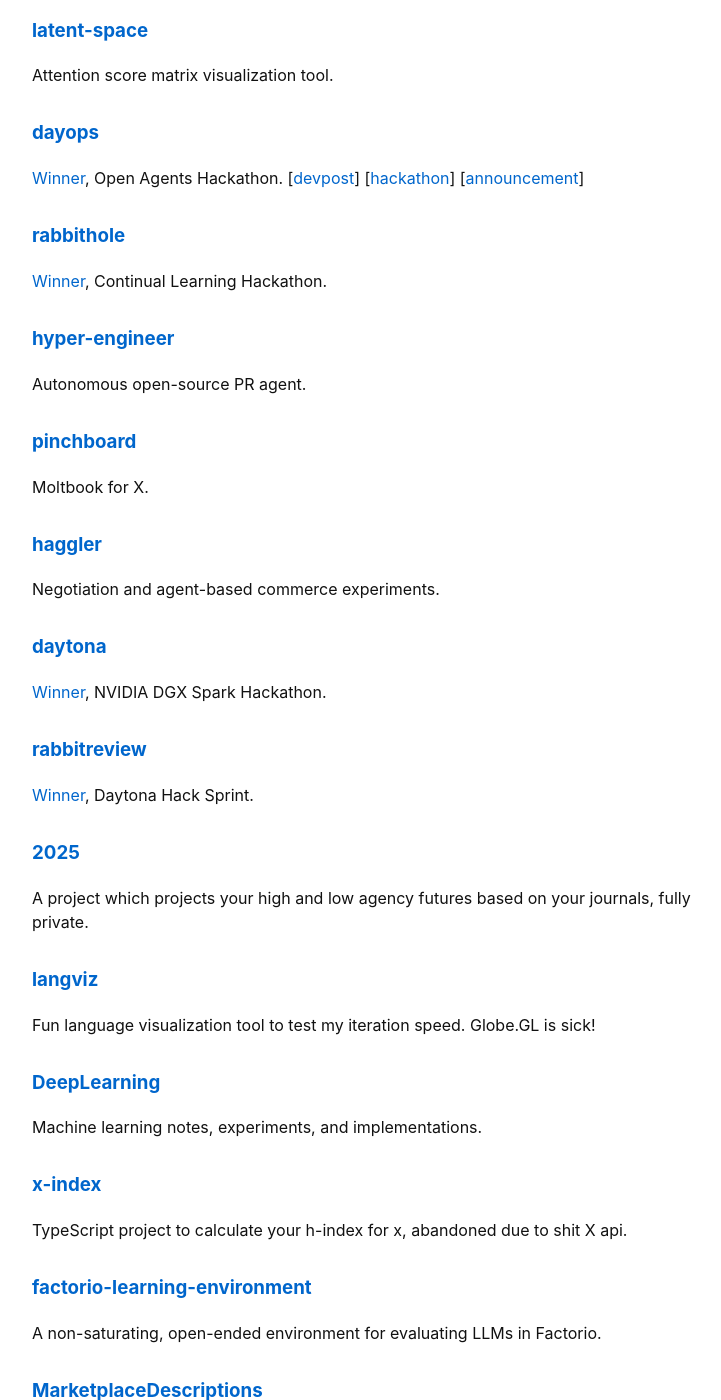
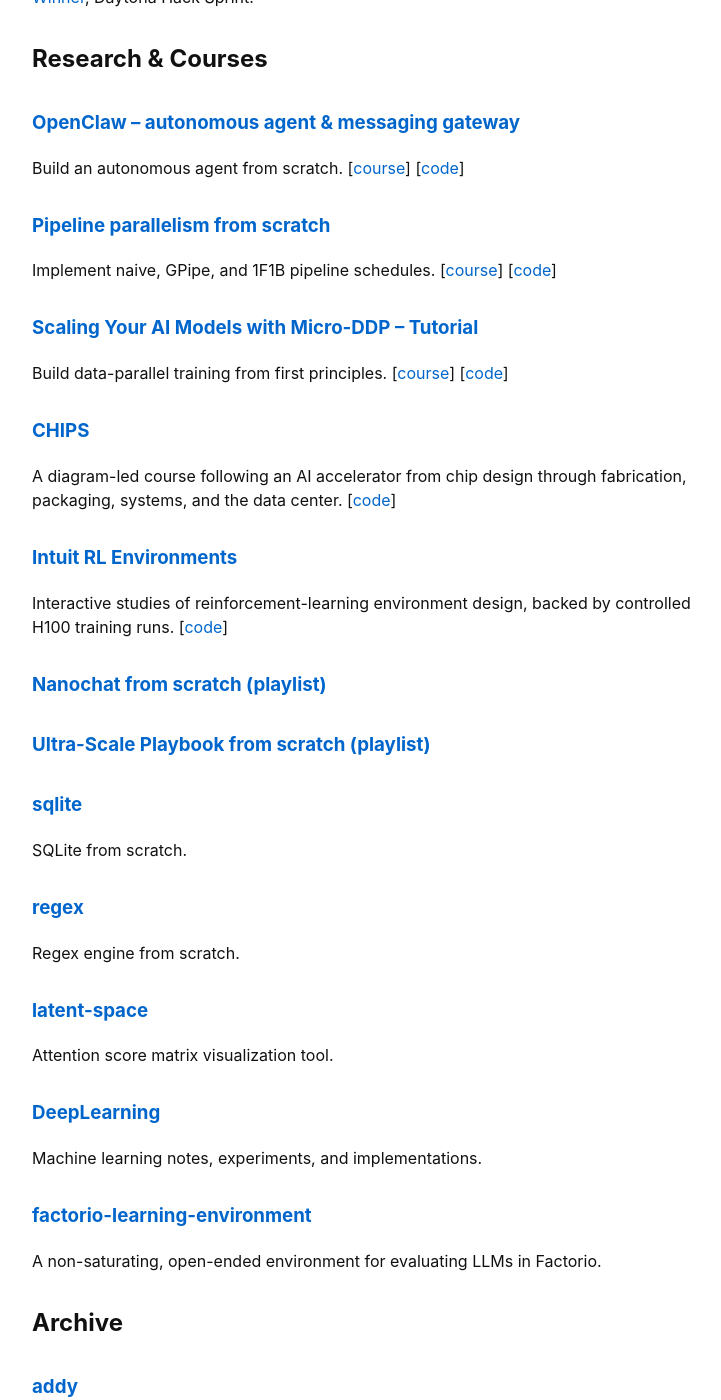
Before and after one commit to kiankyars/kiankyars.github.io, a Jekyll site: the page built from build.md, in a window 1280 px wide and 1400 px high, scrolled down 1109 px. Shown: the whole window, without its empty margins (262-983 px from the left). Built offline with Jekyll 4.4.1, drawn with Linux system fonts in a browser that asks for light colours; some of the changed text lies outside the part shown.

Commit message:
Curate Build page projects

```diff
--- a/build.md
+++ b/build.md
@@ -4,41 +4,19 @@
 permalink: /build/
 ---
 
-## YouTube
-
-### [OpenClaw – autonomous agent & messaging gateway](https://www.youtube.com/watch?v=n1sfrc-RjyM)
-
-### [Pipeline parallelism from scratch](https://www.youtube.com/watch?v=D5F8kp_azzw)
-
-### [Nanochat from scratch (playlist)](https://www.youtube.com/playlist?list=PLWVevi-n5pPxm2aahpbLCBUc_giHjIgg0)
-
-### [Ultra-Scale Playbook from scratch (playlist)](https://www.youtube.com/playlist?list=PLWVevi-n5pPy-Y9swxvs5AiTwA_QzUXsr)
-
-## GitHub
+## Featured
 
 ### [afterclock](https://github.com/kiankyars/afterclock)
 
 A two-player abstract strategy game of directional predictions on a 5×5 board. [[play](https://kiankyars.github.io/afterclock/)]
 
-### [sqlite](https://github.com/kiankyars/sqlite)
-
-SQLite from scratch.
-
 ### [parallel-ralph](https://github.com/kiankyars/parallel-ralph)
 
 Distributed asynchronous agent harnessing.
 
-### [regex](https://github.com/kiankyars/regex)
+### [coldaisle](https://github.com/kiankyars/coldaisle)
 
-Regex engine from scratch.
-
-### [addy](https://github.com/kiankyars/addy)
-
-Automated podcast advertisements with voice cloning.
-
-### [latent-space](https://github.com/kiankyars/latent-space)
-
-Attention score matrix visualization tool.
+A deterministic C/CUDA data-center simulator with coupled compute, network, power, and thermal systems.
 
 ### [dayops](https://github.com/kiankyars/dayops)
 
@@ -52,6 +30,66 @@
 
 Autonomous open-source PR agent.
 
+### [daytona](https://github.com/kiankyars/daytona)
+
+[Winner](/awards/#nvidia-dgx-spark-hackathon-2026), NVIDIA DGX Spark Hackathon.
+
+### [rabbitreview](https://github.com/skylerkimcodes/rabbitreview)
+
+[Winner](/awards/#daytona-hack-sprint-2026), Daytona Hack Sprint.
+
+## Research & Courses
+
+### [OpenClaw – autonomous agent & messaging gateway](https://www.youtube.com/watch?v=n1sfrc-RjyM)
+
+Build an autonomous agent from scratch. [[course](https://kiankyars.github.io/openclawcourse/)] [[code](https://github.com/kiankyars/openclawcourse)]
+
+### [Pipeline parallelism from scratch](https://www.youtube.com/watch?v=D5F8kp_azzw)
+
+Implement naive, GPipe, and 1F1B pipeline schedules. [[course](https://kiankyars.github.io/micropp/)] [[code](https://github.com/kiankyars/micropp)]
+
+### [Scaling Your AI Models with Micro-DDP – Tutorial](https://www.youtube.com/watch?v=7q4D6_3syuE)
+
+Build data-parallel training from first principles. [[course](https://kiankyars.github.io/microddp/)] [[code](https://github.com/kiankyars/microddp)]
+
+### [CHIPS](https://kiankyars.github.io/chips/)
+
+A diagram-led course following an AI accelerator from chip design through fabrication, packaging, systems, and the data center. [[code](https://github.com/kiankyars/chips)]
+
+### [Intuit RL Environments](https://kiankyars.github.io/intuit-rl-envs/)
+
+Interactive studies of reinforcement-learning environment design, backed by controlled H100 training runs. [[code](https://github.com/kiankyars/intuit-rl-envs)]
+
+### [Nanochat from scratch (playlist)](https://www.youtube.com/playlist?list=PLWVevi-n5pPxm2aahpbLCBUc_giHjIgg0)
+
+### [Ultra-Scale Playbook from scratch (playlist)](https://www.youtube.com/playlist?list=PLWVevi-n5pPy-Y9swxvs5AiTwA_QzUXsr)
+
+### [sqlite](https://github.com/kiankyars/sqlite)
+
+SQLite from scratch.
+
+### [regex](https://github.com/kiankyars/regex)
+
+Regex engine from scratch.
+
+### [latent-space](https://github.com/kiankyars/latent-space)
+
+Attention score matrix visualization tool.
+
+### [DeepLearning](https://github.com/kiankyars/DeepLearning)
+
+Machine learning notes, experiments, and implementations.
+
+### [factorio-learning-environment](https://github.com/jackhopkins/factorio-learning-environment)
+
+A non-saturating, open-ended environment for evaluating LLMs in Factorio.
+
+## Archive
+
+### [addy](https://github.com/kiankyars/addy)
+
+Automated podcast advertisements with voice cloning.
+
 ### [pinchboard](https://github.com/kiankyars/pinchboard)
 
 Moltbook for X.
@@ -76,17 +106,9 @@
 
 Fun language visualization tool to test my iteration speed. Globe.GL is sick!
 
-### [DeepLearning](https://github.com/kiankyars/DeepLearning)
-
-Machine learning notes, experiments, and implementations.
-
 ### [x-index](https://github.com/kiankyars/x-index)
 
 TypeScript project to calculate your h-index for x, abandoned due to shit X api.
-
-### [factorio-learning-environment](https://github.com/jackhopkins/factorio-learning-environment)
-
-A non-saturating, open-ended environment for evaluating LLMs in Factorio.
 
 ### [MarketplaceDescriptions](https://github.com/kiankyars/MarketplaceDescriptions)
 
```
Also changed, not shown: other parts of build.md (+0 -8 lines).
